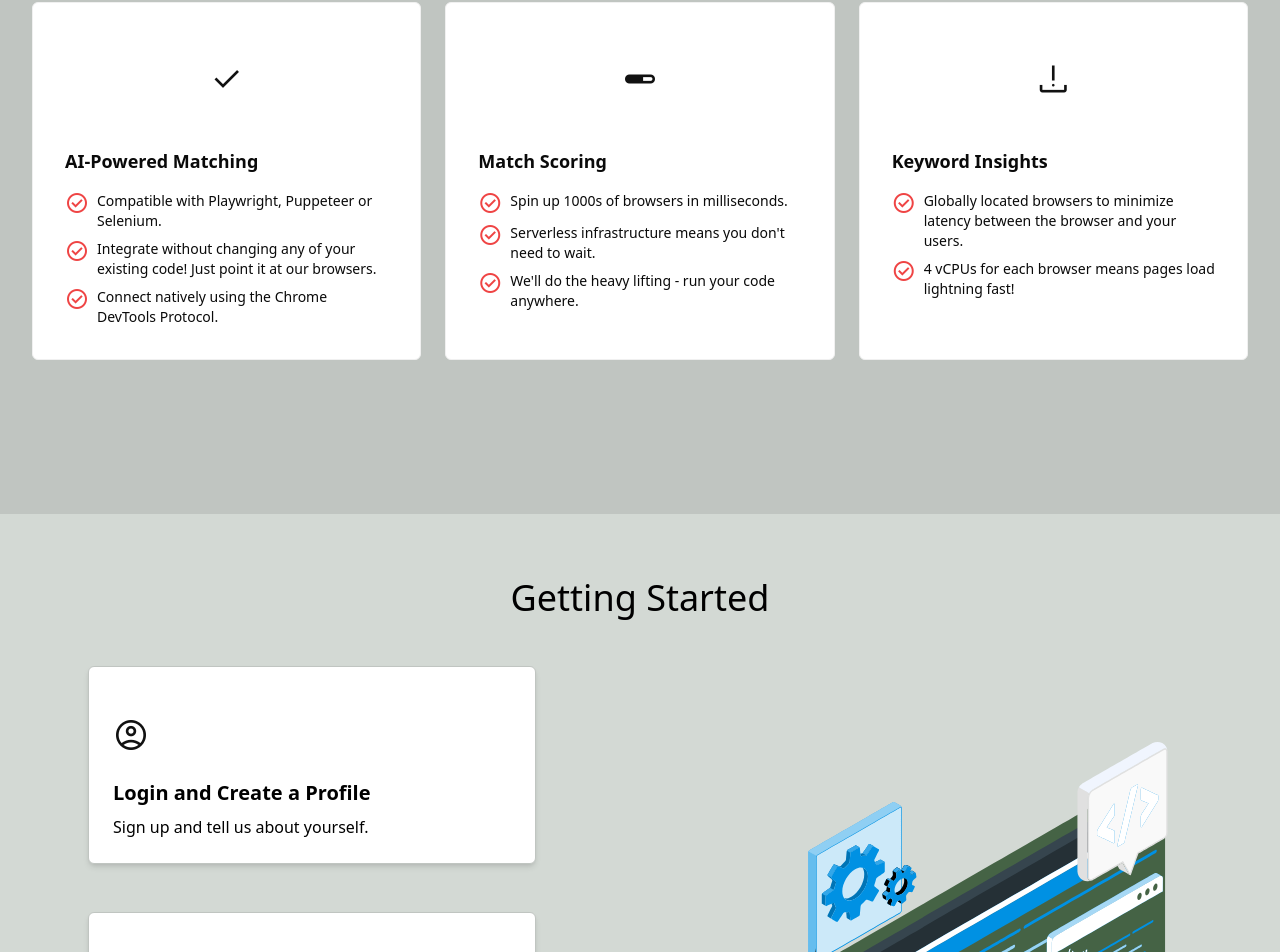
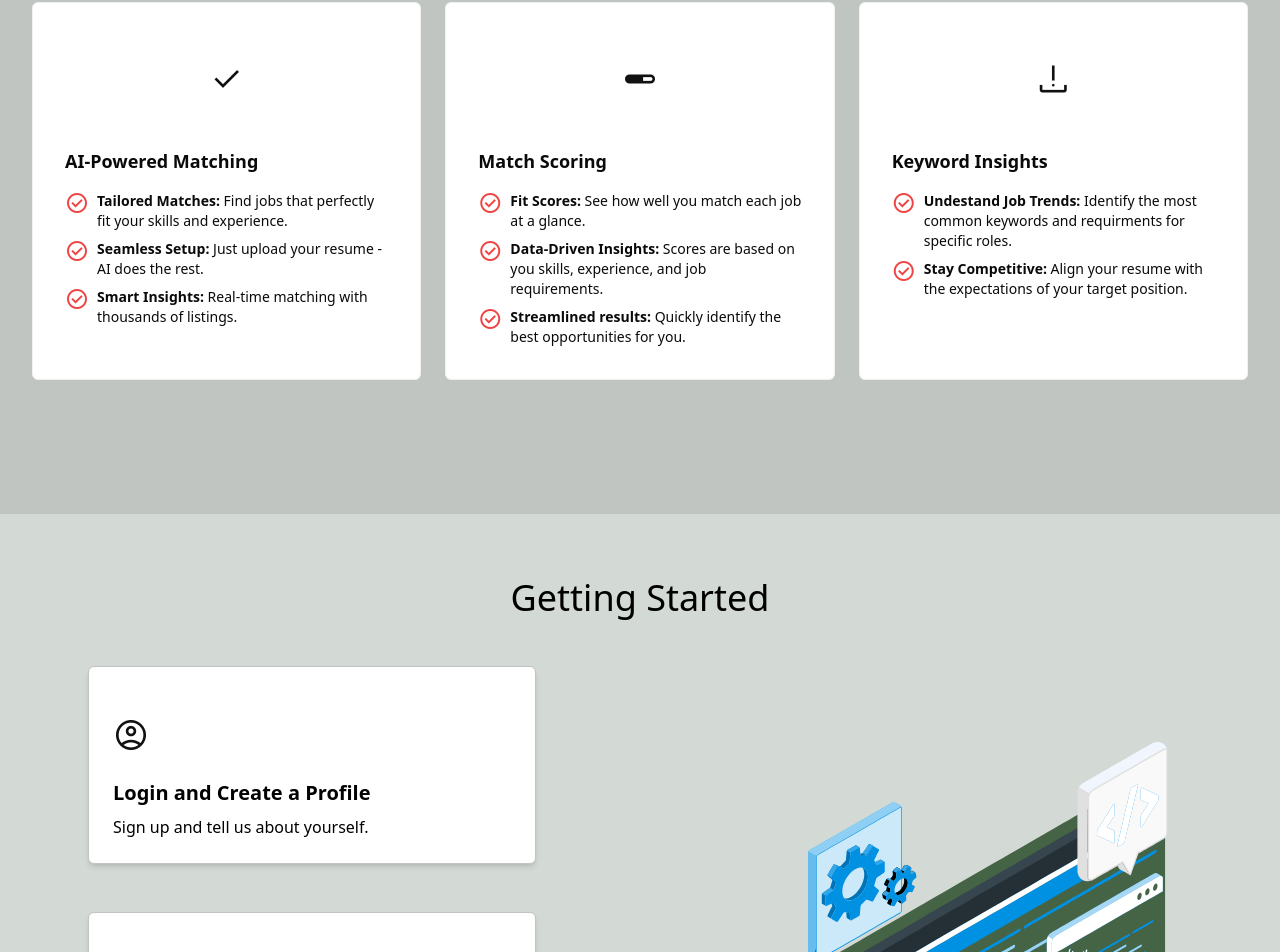
Before and after one commit to mason-lee19/CareerSageAI, a Next.js app in the folder frontend/: page /home in a window 1280 px wide. Shown: the part 982-1934 px from the top of the page. Built offline with nearby package versions, Linux system fonts and the light colour scheme; no server answers.

Commit message:
Updated home page feature points

```diff
--- a/frontend/src/pages/home.js
+++ b/frontend/src/pages/home.js
@@ -52,15 +52,24 @@ export default function Home() {
     	      <ul className="text-neutral-950 text-sm">
     	        <li className="mb-2 flex items-start">
     	          <span className="material-symbols-outlined text-red-500 mr-2">check_circle</span>
-    	          Compatible with Playwright, Puppeteer or Selenium.
+                <p className="text-sm">
+                  <span className="font-bold">Tailored Matches: </span>
+                  Find jobs that perfectly fit your skills and experience.
+                </p>
     	        </li>
     	        <li className="mb-2 flex items-start">
     	          <span className="material-symbols-outlined text-red-500 mr-2">check_circle</span>
-    	          Integrate without changing any of your existing code! Just point it at our browsers.
+                <p className="text-sm">
+                  <span className="font-bold">Seamless Setup: </span>
+                  Just upload your resume - AI does the rest.
+                </p>
     	        </li>
     	        <li className="flex items-start">
     	          <span className="material-symbols-outlined text-red-500 mr-2">check_circle</span>
-    	          Connect natively using the Chrome DevTools Protocol.
+                <p className="text-sm">
+                  <span className="font-bold">Smart Insights: </span>
+                  Real-time matching with thousands of listings.
+                </p>
     	        </li>
     	      </ul>
     	    </div>
@@ -74,15 +83,24 @@ export default function Home() {
     	      <ul className="text-neutral-950 text-sm">
     	        <li className="mb-2 flex items-start">
     	          <span className="material-symbols-outlined text-red-500 mr-2">check_circle</span>
-    	          Spin up 1000s of browsers in milliseconds.
+    	          <p className="text-sm">
+                  <span className="font-bold">Fit Scores: </span>
+                  See how well you match each job at a glance.
+                </p>
     	        </li>
     	        <li className="mb-2 flex items-start">
     	          <span className="material-symbols-outlined text-red-500 mr-2">check_circle</span>
-    	          Serverless infrastructure means you don't need to wait.
+    	          <p className="text-sm">
+                  <span className="font-bold">Data-Driven Insights: </span>
+                  Scores are based on you skills, experience, and job requirements.
+                </p>
     	        </li>
     	        <li className="flex items-start">
     	          <span className="material-symbols-outlined text-red-500 mr-2">check_circle</span>
-    	          We'll do the heavy lifting - run your code anywhere.
+    	          <p className="text-sm">
+                  <span className="font-bold">Streamlined results: </span>
+                  Quickly identify the best opportunities for you.
+                </p>
     	        </li>
     	      </ul>
     	    </div>
@@ -96,11 +114,17 @@ export default function Home() {
     	      <ul className="text-neutral-950 text-sm">
     	        <li className="mb-2 flex items-start">
     	          <span className="material-symbols-outlined text-red-500 mr-2">check_circle</span>
-    	          Globally located browsers to minimize latency between the browser and your users.
+    	          <p className="text-sm">
+                  <span className="font-bold">Undestand Job Trends: </span>
+                  Identify the most common keywords and requirments for specific roles.
+                </p>
     	        </li>
     	        <li className="flex items-start">
     	          <span className="material-symbols-outlined text-red-500 mr-2">check_circle</span>
-    	          4 vCPUs for each browser means pages load lightning fast!
+    	          <p className="text-sm">
+                  <span className="font-bold">Stay Competitive: </span>
+                  Align your resume with the expectations of your target position.
+                </p>
     	        </li>
     	      </ul>
     	    </div>
```
